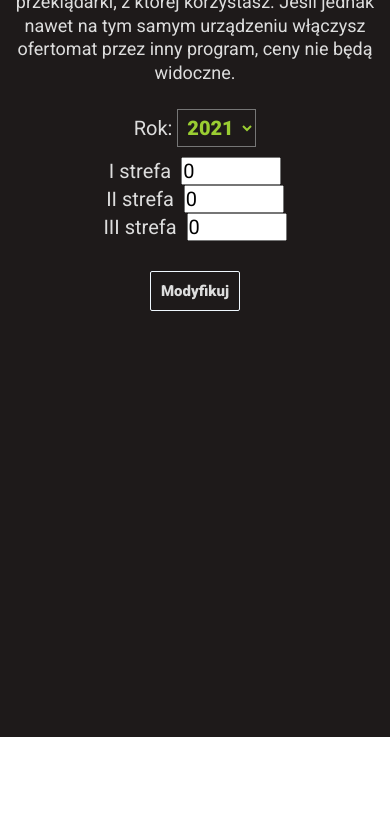
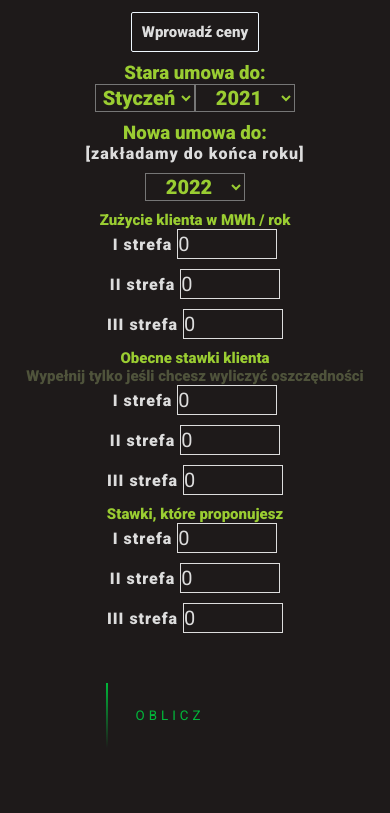
Before and after one commit to krukaleksander/mofertomat, a plain HTML site: page index.html in a window 390 px wide. Shown: the part 107-920 px from the top of the page. Before the commit the page ends 844 px from the top, so only its background shows below. Drawn offline with Linux system fonts and the light colour scheme.

Commit message:
finish basic styles on mobile portrait

```diff
--- a/index.html
+++ b/index.html
@@ -80,7 +80,8 @@
         </select>
     </div>
     <div>
-        <h3 class="date__heading">Nowa umowa do [zakładamy do końca roku]</h3>
+        <h3 class="date__heading">Nowa umowa do:</h3>
+        <span>[zakładamy do końca roku]</span>
     <div>
         <select name="dateNewYear" id="dateNewYear">
             <option value="2022">2022</option>
@@ -111,7 +112,16 @@
         <div><label for="">II strefa</label><input type="text" value='0' id='propositionSecond'></div>
         <div><label for="">III strefa</label><input type="text" value='0' id='propositionThird'></div>
     </div>
-    <button id="calculateProposition" class='proposition__btn' type='button'>Oblicz!</button>
+    <div class='calculate-btn-wrapper'>
+        <button id='calculateBtn'>
+            <span></span>
+            <span></span>
+            <span></span>
+            <span></span>
+            Oblicz
+        </button>
+    </div>
+
 </section>
 <section class="proposition__note"></section>
     </div>
--- a/mofertomat.scss
+++ b/mofertomat.scss
@@ -84,7 +84,7 @@ $mofertomatBackground: #1e1a1a;
             cursor: pointer;
         }
         &__insert {
-            display: block;
+            display: none;
             position: fixed;
             top: 0px;
             left: 0px;
@@ -137,3 +137,178 @@ $mofertomatBackground: #1e1a1a;
     margin-bottom: 5px;
     cursor: pointer;
 }
+
+.date {
+    padding: 5px;
+    h3 {
+        text-align: center;
+        color: yellowgreen;
+    }
+    span {
+        display: block;
+        text-align: center;
+        font-weight: bolder;
+        letter-spacing: 1px;
+    }
+    div {
+        display: flex;
+        justify-content: center;
+        align-items: center;
+        select {
+            background-color: $mofertomatBackground;
+            color: yellowgreen;
+            font-size: 20px;
+            font-weight: bolder;
+            width: 100px;
+            text-align: center;
+            option {
+                background-color: $mofertomatBackground;
+                color: yellowgreen;
+            }
+        }
+    }
+    div:nth-child(3) {
+        margin-top: 10px;
+        flex-direction: column;
+    }
+}
+.proposition {
+    padding: 5px;
+    div {
+        margin-bottom: 10px;
+
+        span {
+            display: block;
+            text-align: center;
+            font-weight: bolder;
+            font-size: 15px;
+            color: yellowgreen;
+        }
+        label {
+            font-weight: bolder;
+            letter-spacing: 1px;
+            margin-right: 5px;
+            align-self: center;
+        }
+        input {
+            font-size: 20px;
+            width: 100px;
+            height: 30px;
+            color: $mofertomatColor;
+            background-color: $mofertomatBackground;
+            border: 1px solid $mofertomatColor;
+        }
+
+    }
+    &__span--sub-text {
+            color: #a5bb775c!important;
+    }
+    div div {
+        display: flex;
+        justify-content: center;
+    }
+    .calculate-btn-wrapper {
+        display: flex;
+        justify-content: center;
+    }
+    button{
+        border: none;
+        background-color: unset;
+        position: relative;
+        display: inline-block;
+        padding: 25px 30px;
+        margin: 40px 0;
+        color: #fa6900;
+        text-decoration: none;
+        text-transform: uppercase;
+        transition: 0.5s;
+        letter-spacing: 4px;
+        overflow: hidden;
+        margin-right: 50px;
+        filter: hue-rotate(110deg);
+
+    }
+    button:hover{
+        background: #fa6900;
+        color: #fff;
+        box-shadow: 0 0 5px #fa6900,
+                    0 0 25px #fa6900,
+                    0 0 50px #fa6900,
+                    0 0 200px #fa6900;
+         -webkit-box-reflect:below 1px linear-gradient(transparent, #0005);
+    }
+    button span{
+        position: absolute;
+        display: block;
+    }
+    button span:nth-child(1){
+        top: 0;
+        left: 0;
+        width: 100%;
+        height: 2px;
+        background: linear-gradient(90deg,transparent,#fa6900);
+        animation: animate1 1s linear infinite;
+    }
+    @keyframes animate1{
+        0%{
+            left: -100%;
+        }
+        50%,100%{
+            left: 100%;
+        }
+    }
+    button span:nth-child(2){
+        top: -100%;
+        right: 0;
+        width: 2px;
+        height: 100%;
+        background: linear-gradient(180deg,transparent,#fa6900);
+        animation: animate2 1s linear infinite;
+        animation-delay: 0.25s;
+    }
+    @keyframes animate2{
+        0%{
+            top: -100%;
+        }
+        50%,100%{
+            top: 100%;
+        }
+    }
+    button span:nth-child(3){
+        bottom: 0;
+        right: 0;
+        width: 100%;
+        height: 2px;
+        background: linear-gradient(270deg,transparent,#fa6900);
+        animation: animate3 1s linear infinite;
+        animation-delay: 0.50s;
+    }
+    @keyframes animate3{
+        0%{
+            right: -100%;
+        }
+        50%,100%{
+            right: 100%;
+        }
+    }
+
+
+    button span:nth-child(4){
+        bottom: -100%;
+        left: 0;
+        width: 2px;
+        height: 100%;
+        background: linear-gradient(360deg,transparent,#fa6900);
+        animation: animate4 1s linear infinite;
+        animation-delay: 0.75s;
+    }
+    @keyframes animate4{
+        0%{
+            bottom: -100%;
+        }
+        50%,100%{
+            bottom: 100%;
+        }
+    }
+
+}
```
Also changed, not shown: public/css/mofertomat.min.css, 1 other file.
